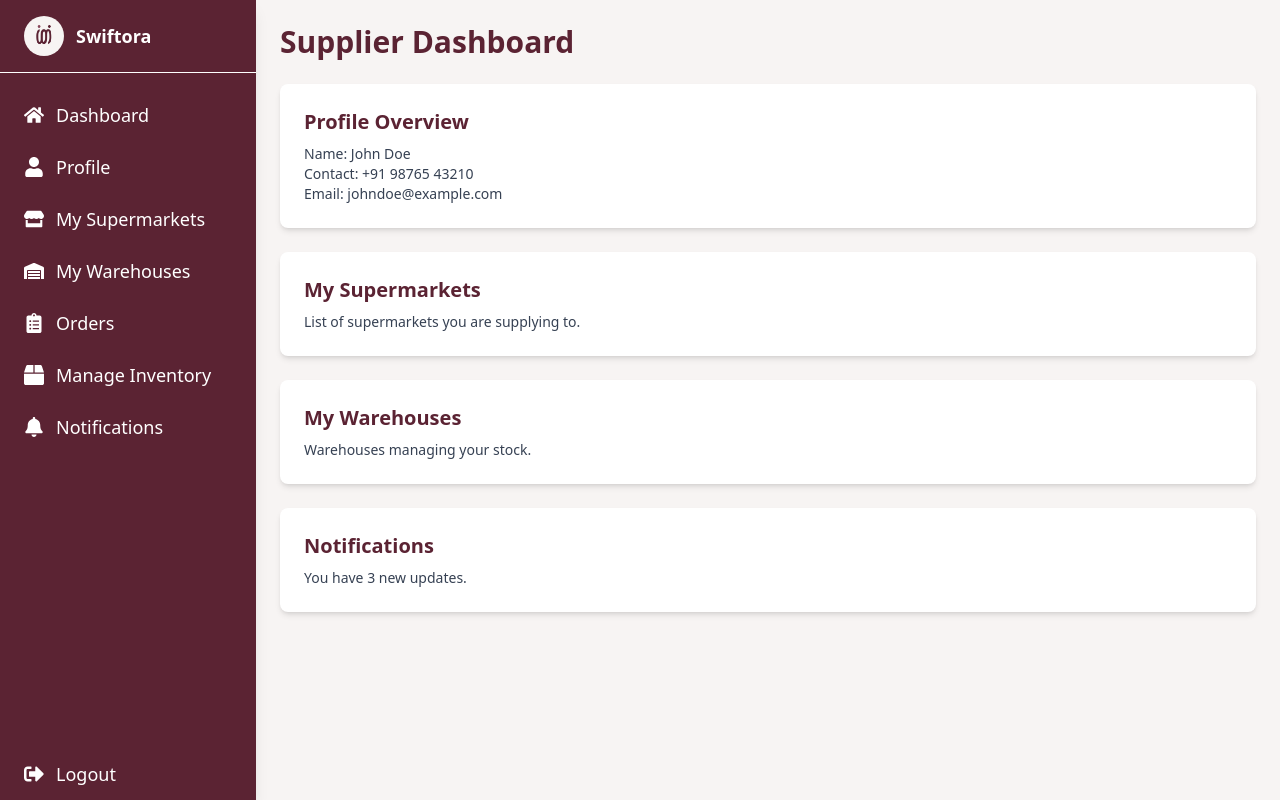
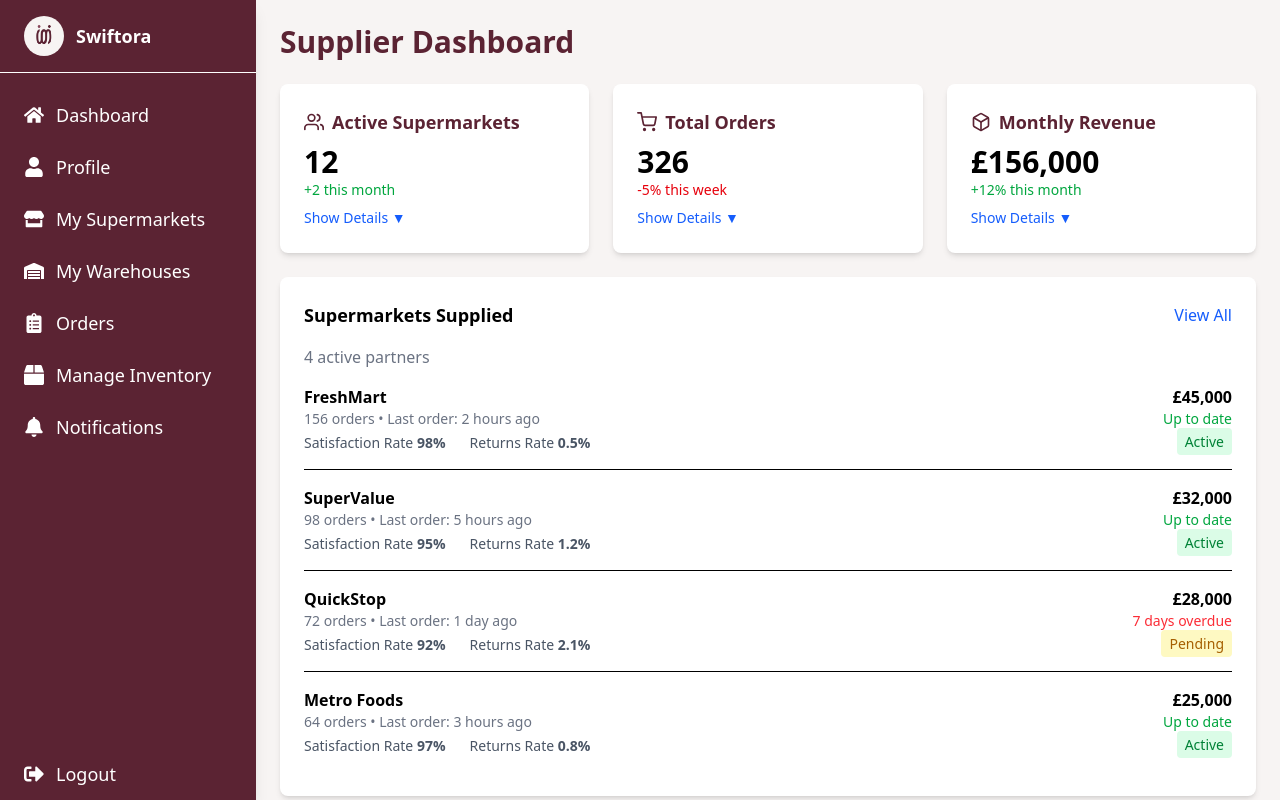
Before and after one commit to Priyadharshiniq/swiftora, a React (Vite) app: page /supplier-dashboard in a window 1280 px wide. Built offline with nearby package versions, Linux system fonts and the light colour scheme.

Commit message:
update-dashboard-components

```diff
--- a/package.json
+++ b/package.json
@@ -10,6 +10,7 @@
     "preview": "vite preview"
   },
   "dependencies": {
+    "@heroicons/react": "^2.2.0",
     "@react-google-maps/api": "^2.20.6",
     "@tailwindcss/vite": "^4.0.9",
     "axios": "^1.8.1",
@@ -17,6 +18,7 @@
     "leaflet": "^1.9.4",
     "react": "^19.0.0",
     "react-dom": "^19.0.0",
+    "react-feather": "^2.0.10",
     "react-icons": "^5.5.0",
     "react-leaflet": "^5.0.0",
     "react-router-dom": "^7.2.0",
--- /dev/null
+++ b/src/components/SupermarketsSupplied.jsx
@@ -0,0 +1,92 @@
+import React from "react";
+
+const supermarkets = [
+  {
+    name: "FreshMart",
+    orders: 156,
+    lastOrder: "2 hours ago",
+    satisfactionRate: "98%",
+    returnsRate: "0.5%",
+    amount: "£45,000",
+    paymentStatus: "Up to date",
+    status: "Active",
+    statusColor: "bg-green-100 text-green-700",
+  },
+  {
+    name: "SuperValue",
+    orders: 98,
+    lastOrder: "5 hours ago",
+    satisfactionRate: "95%",
+    returnsRate: "1.2%",
+    amount: "£32,000",
+    paymentStatus: "Up to date",
+    status: "Active",
+    statusColor: "bg-green-100 text-green-700",
+  },
+  {
+    name: "QuickStop",
+    orders: 72,
+    lastOrder: "1 day ago",
+    satisfactionRate: "92%",
+    returnsRate: "2.1%",
+    amount: "£28,000",
+    paymentStatus: "7 days overdue",
+    status: "Pending",
+    statusColor: "bg-yellow-100 text-yellow-700",
+    overdue: true,
+  },
+  {
+    name: "Metro Foods",
+    orders: 64,
+    lastOrder: "3 hours ago",
+    satisfactionRate: "97%",
+    returnsRate: "0.8%",
+    amount: "£25,000",
+    paymentStatus: "Up to date",
+    status: "Active",
+    statusColor: "bg-green-100 text-green-700",
+  },
+];
+
+const SupermarketsSupplied = () => {
+  return (
+    <div className="bg-white p-6 rounded-lg shadow-md">
+      <div className="flex justify-between items-center mb-4">
+        <h2 className="text-lg font-semibold">Supermarkets Supplied</h2>
+        <a href="#" className="text-blue-600 font-medium">View All</a>
+      </div>
+      <p className="text-gray-500 mb-4">{supermarkets.length} active partners</p>
+
+      <div className="space-y-4">
+        {supermarkets.map((market, index) => (
+          <div key={index} className="border-b pb-4 last:border-b-0">
+            <div className="flex justify-between items-center">
+              <div>
+                <h3 className="font-semibold">{market.name}</h3>
+                <p className="text-gray-500 text-sm">
+                  {market.orders} orders • Last order: {market.lastOrder}
+                </p>
+                <div className="flex space-x-6 mt-1 text-sm">
+                  <span className="text-gray-600">Satisfaction Rate <strong>{market.satisfactionRate}</strong></span>
+                  <span className="text-gray-600">Returns Rate <strong>{market.returnsRate}</strong></span>
+                </div>
+              </div>
+
+              <div className="text-right">
+                <p className="font-semibold">{market.amount}</p>
+                <p className={`text-sm ${market.overdue ? "text-red-500 font-medium" : "text-green-600"}`}>
+                  {market.paymentStatus}
+                </p>
+                <span className={`px-2 py-1 rounded text-sm ${market.statusColor}`}>
+                  {market.status}
+                </span>
+              </div>
+            </div>
+          </div>
+        ))}
+      </div>
+    </div>
+  );
+};
+
+export default SupermarketsSupplied;
--- a/src/pages/SupplierDashboard.jsx
+++ b/src/pages/SupplierDashboard.jsx
@@ -1,40 +1,138 @@
-import React from "react";
+import React, { useState } from "react";
 import Sidebar from "../components/Sidebar";
+import SupermarketsSupplied from "../components/SupermarketsSupplied";
+import { ShoppingCart, Box, Users, FileText, RefreshCcw, Printer } from "react-feather";
 
 const SupplierDashboard = () => {
+  const [showSupermarketDetails, setShowSupermarketDetails] = useState(false);
+  const [showOrderDetails, setShowOrderDetails] = useState(false);
+  const [showRevenueDetails, setShowRevenueDetails] = useState(false);
+
+  // Sample Inventory Data
+  const inventoryItems = [
+    { id: 1, name: "Organic Apples", sku: "APL-001", stock: 500, lastUpdated: "2 hours ago", status: "In Stock" },
+    { id: 2, name: "Fresh Milk", sku: "MLK-002", stock: 50, lastUpdated: "1 hour ago", status: "Low Stock" },
+    { id: 3, name: "Whole Grain Bread", sku: "BRD-003", stock: 0, lastUpdated: "30 minutes ago", status: "Out of Stock" }
+  ];
+
   return (
-    <div className="flex h-screen">
-      {/* Sidebar */}
-      <Sidebar />
+    <div className="flex min-h-screen bg-[#f7f4f3]">
+      {/* Sidebar (Fixed Width) */}
+      <div className="w-64 flex-shrink-0">
+        <Sidebar />
+      </div>
 
       {/* Main Content */}
-      <div className="flex-1 p-6 bg-[#f7f4f3]">
+      <div className="flex-1 p-6">
         <h1 className="text-3xl font-semibold text-[#5b2333]">Supplier Dashboard</h1>
 
-        {/* Profile Overview Section */}
-        <section className="bg-white p-6 rounded-lg shadow-md mt-6">
-          <h2 className="text-xl font-semibold text-[#5b2333]">Profile Overview</h2>
-          <p className="text-sm mt-2 text-gray-700">Name: John Doe</p>
-          <p className="text-sm text-gray-700">Contact: +91 98765 43210</p>
-          <p className="text-sm text-gray-700">Email: johndoe@example.com</p>
+        {/* Top Statistics Cards */}
+        <div className="grid grid-cols-1 md:grid-cols-3 gap-6 mt-6">
+          {/* Active Supermarkets */}
+          <div className="bg-white p-6 rounded-lg shadow-md">
+            <div className="flex items-center space-x-2">
+              <Users className="h-5 w-5 text-[#5b2333]" />
+              <h2 className="text-lg font-semibold text-[#5b2333]">Active Supermarkets</h2>
+            </div>
+            <p className="text-3xl font-bold text-black mt-2">12</p>
+            <p className="text-sm text-green-600">+2 this month</p>
+            <button
+              className="text-blue-600 text-sm mt-2"
+              onClick={() => setShowSupermarketDetails(!showSupermarketDetails)}
+            >
+              {showSupermarketDetails ? "Hide Details ▲" : "Show Details ▼"}
+            </button>
+            {showSupermarketDetails && (
+              <ul className="text-sm text-gray-600 mt-2 space-y-1">
+                <li>8 Premium Partners</li>
+                <li>4 Standard Partners</li>
+                <li>2 Pending Applications</li>
+              </ul>
+            )}
+          </div>
+
+          {/* Total Orders */}
+          <div className="bg-white p-6 rounded-lg shadow-md">
+            <div className="flex items-center space-x-2">
+              <ShoppingCart className="h-5 w-5 text-[#5b2333]" />
+              <h2 className="text-lg font-semibold text-[#5b2333]">Total Orders</h2>
+            </div>
+            <p className="text-3xl font-bold text-black mt-2">326</p>
+            <p className="text-sm text-red-600">-5% this week</p>
+            <button
+              className="text-blue-600 text-sm mt-2"
+              onClick={() => setShowOrderDetails(!showOrderDetails)}
+            >
+              {showOrderDetails ? "Hide Details ▲" : "Show Details ▼"}
+            </button>
+            {showOrderDetails && (
+              <ul className="text-sm text-gray-600 mt-2 space-y-1">
+                <li>245 Completed</li>
+                <li>56 In Transit</li>
+                <li>25 Processing</li>
+              </ul>
+            )}
+          </div>
+
+          {/* Monthly Revenue */}
+          <div className="bg-white p-6 rounded-lg shadow-md">
+            <div className="flex items-center space-x-2">
+              <Box className="h-5 w-5 text-[#5b2333]" />
+              <h2 className="text-lg font-semibold text-[#5b2333]">Monthly Revenue</h2>
+            </div>
+            <p className="text-3xl font-bold text-black mt-2">£156,000</p>
+            <p className="text-sm text-green-600">+12% this month</p>
+            <button
+              className="text-blue-600 text-sm mt-2"
+              onClick={() => setShowRevenueDetails(!showRevenueDetails)}
+            >
+              {showRevenueDetails ? "Hide Details ▲" : "Show Details ▼"}
+            </button>
+            {showRevenueDetails && (
+              <ul className="text-sm text-gray-600 mt-2 space-y-1">
+                <li>£98,000 from Premium Partners</li>
+                <li>£58,000 from Standard Partners</li>
+                <li>98.5% Payment Success Rate</li>
+              </ul>
+            )}
+          </div>
+        </div>
+
+        {/* Supermarkets Supplied Section */}
+        <section className="mt-6">
+          <SupermarketsSupplied />
         </section>
 
-        {/* My Supermarket Tie-ups Section */}
+        {/* Current Inventory Section */}
         <section className="bg-white p-6 rounded-lg shadow-md mt-6">
-          <h2 className="text-xl font-semibold text-[#5b2333]">My Supermarkets</h2>
-          <p className="text-sm mt-2 text-gray-700">List of supermarkets you are supplying to.</p>
-        </section>
+          <h2 className="text-xl font-semibold text-[#5b2333]">Current Inventory</h2>
+          <p className="text-sm text-gray-700 mt-2">
+            {inventoryItems.length} items in stock, 1 low stock alert
+          </p>
 
-        {/* My Warehouse Tie-ups Section */}
-        <section className="bg-white p-6 rounded-lg shadow-md mt-6">
-          <h2 className="text-xl font-semibold text-[#5b2333]">My Warehouses</h2>
-          <p className="text-sm mt-2 text-gray-700">Warehouses managing your stock.</p>
-        </section>
-
-        {/* Notifications Section */}
-        <section className="bg-white p-6 rounded-lg shadow-md mt-6">
-          <h2 className="text-xl font-semibold text-[#5b2333]">Notifications</h2>
-          <p className="text-sm mt-2 text-gray-700">You have 3 new updates.</p>
+          {/* Inventory List */}
+          <div className="mt-4">
+            {inventoryItems.map((item) => (
+              <div key={item.id} className="flex justify-between items-center py-3 border-b">
+                <div>
+                  <h3 className="text-lg font-semibold text-black">{item.name}</h3>
+                  <p className="text-sm text-gray-600">SKU: {item.sku} • Last Updated: {item.lastUpdated}</p>
+                </div>
+                <div className="text-right">
+                  <p className="text-lg font-bold text-black">{item.stock} units</p>
+                  <span
+                    className={`text-sm font-semibold px-3 py-1 rounded-full ${
+                      item.status === "In Stock" ? "bg-green-200 text-green-800" :
+                      item.status === "Low Stock" ? "bg-yellow-200 text-yellow-800" :
+                      "bg-red-200 text-red-800"
+                    }`}
+                  >
+                    {item.status}
+                  </span>
+                </div>
+              </div>
+            ))}
+          </div>
         </section>
       </div>
     </div>
```
Also changed, not shown: 1 other file (tests, documents, lock files or other folders).
